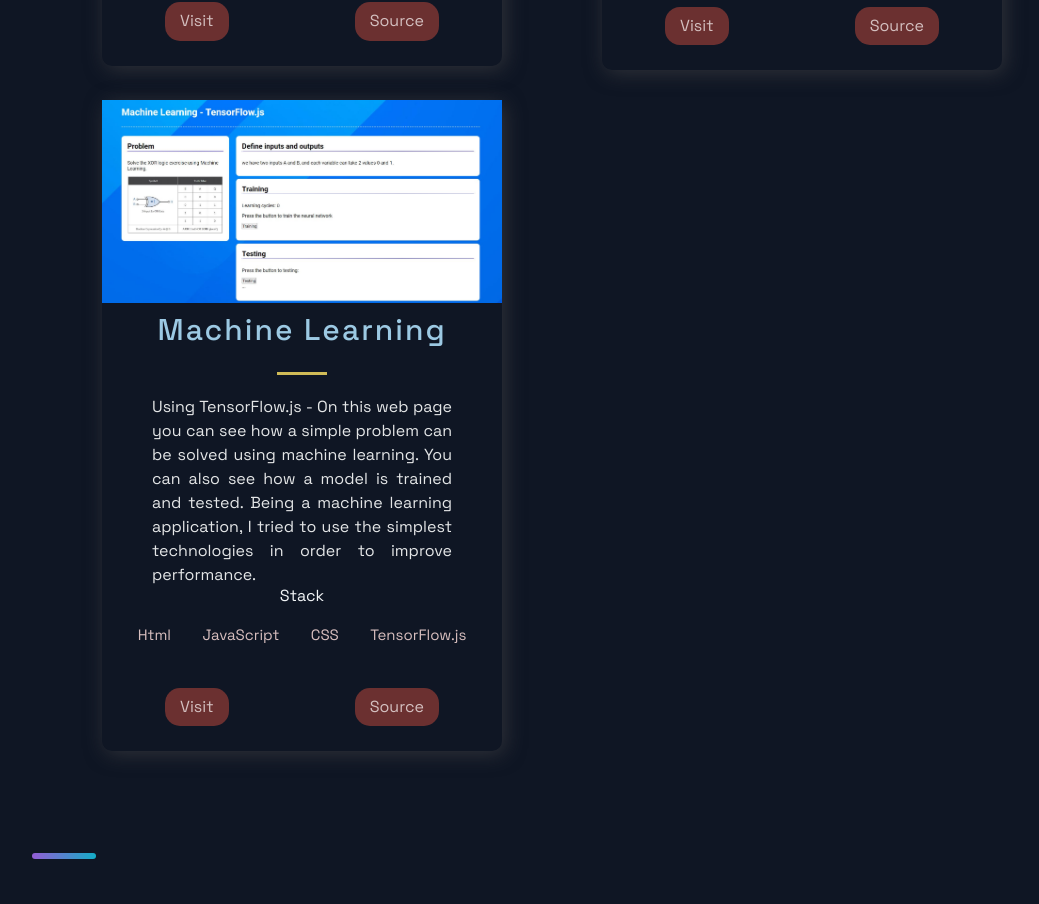
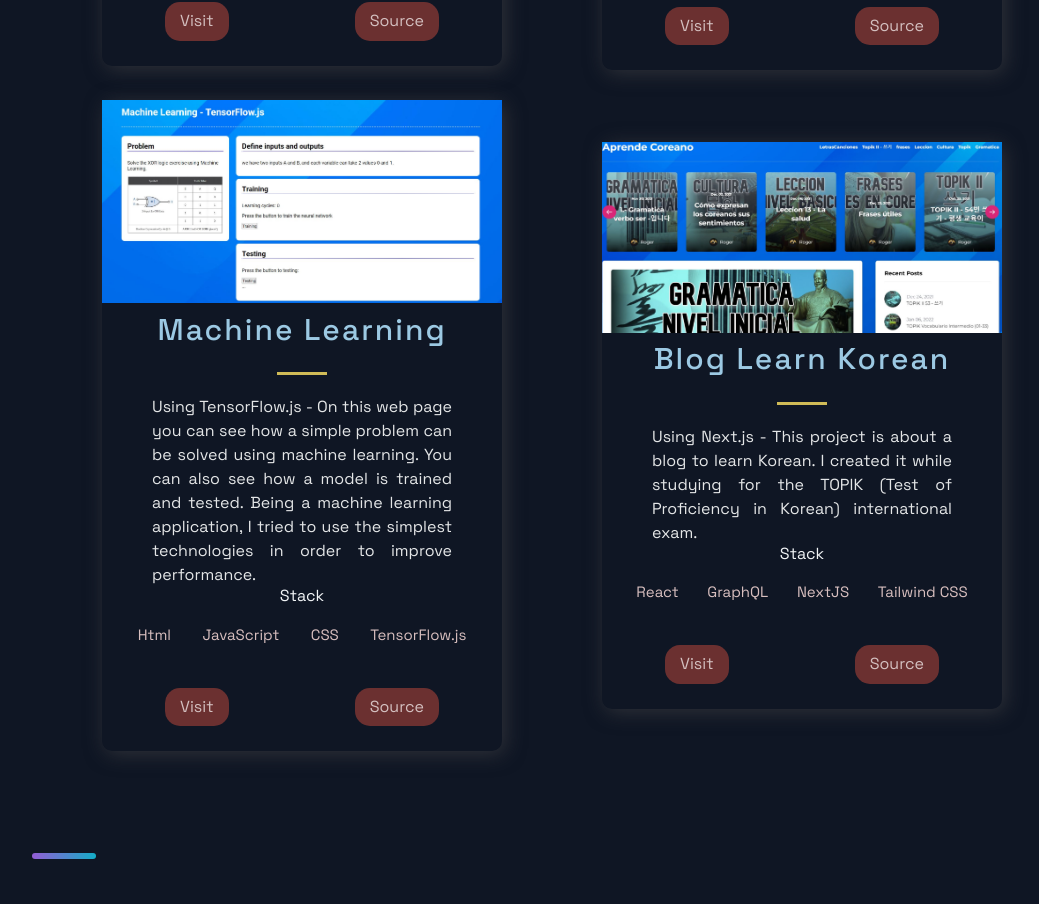
Before and after one commit to rch-goldsnaker/R006_Portafolio_NextJs, a Next.js app: page / in a window 1280 px wide. Shown: the part 3711-4615 px from the top of the page, without its empty margins (88-1127 px from the left). Built offline with nearby package versions, Linux system fonts and the light colour scheme.

Commit message:
Adding old projects

```diff
--- a/src/constants/constants.js
+++ b/src/constants/constants.js
@@ -88,6 +88,15 @@ export const projects = [
     source: 'https://rch-goldsnaker.github.io/TensorFlowJS_XOR_001/',
     visit: 'https://github.com/rch-goldsnaker/TensorFlowJS_XOR_001',
     id: 8,
+  },
+  {
+    title: 'Blog Learn Korean',
+    description: "Using Next.js - This project is about a blog to learn Korean. I created it while studying for the TOPIK (Test of Proficiency in Korean) international exam.",
+    image: '/images/blogKorean.JPG',
+    tags: ["React", "GraphQL", "NextJS", "Tailwind CSS"],
+    source: 'https://github.com/rch-goldsnaker/R007_AprendeCoreano_Blog',
+    visit: 'https://r007-aprende-coreano-blog-hnco8e1kn-rch-goldsnaker.vercel.app/',
+    id: 9,
   }
 ];
 
```
Also changed, not shown: public/images/blogKorean.JPG (added).
